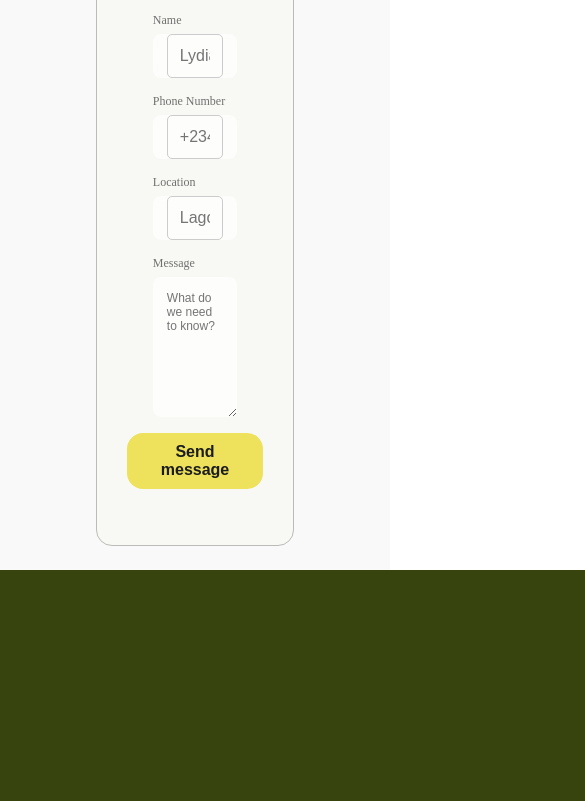
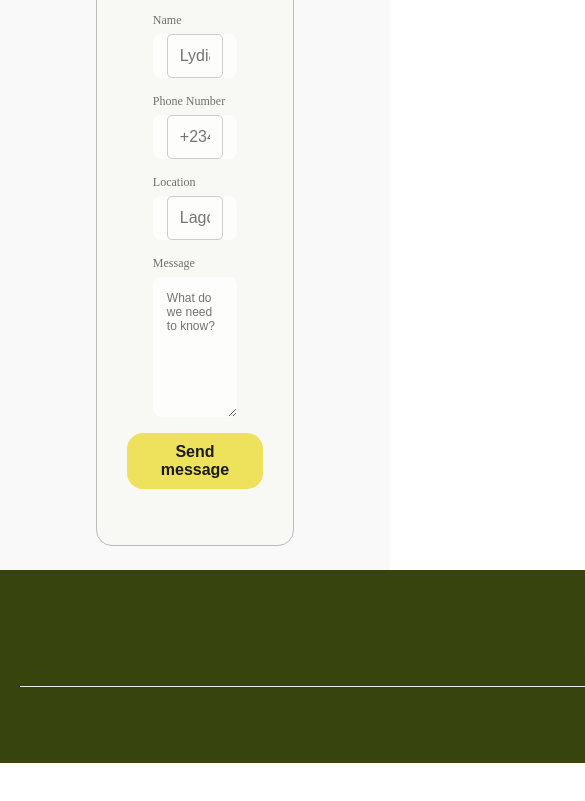
Before and after one commit to Arshad3908/Vitaverde, a plain HTML site: page index.html in a window 390 px wide. Shown: the part 5276-6077 px from the top of the page, 585 px wide, since content can reach past the window. After the commit the page ends 6039 px from the top, so only its background shows below. Drawn offline with Linux system fonts and the light colour scheme; a web font is replaced by a local one.

Commit message:
Update style.css

```diff
--- a/style.css
+++ b/style.css
@@ -628,7 +628,7 @@ Common CSS
     @media only screen and (max-width:1440px) {
         padding-top: var(--space-6xl);
         padding-bottom: var(--space-6xl);
-        width: 800%;
+        width: 400%;
     }
 
     @media only screen and (max-width:1050px) {
@@ -646,13 +646,16 @@ Common CSS
     padding-right: 56px;
     display: flex;
     justify-content: center;
+    width: auto;
     @media only screen and (max-width:1440px) {
         padding-left: var(--space-5xl);
         padding-right: var(--space-5xl);
+        width: 400%;
     }
     @media only screen and (max-width:1050px) {
         padding-left: var(--space-5xl);
         padding-right: var(--space-5xl);
+        width: 400%;
     }
 }
 .footer_column {
@@ -661,10 +664,10 @@ Common CSS
     width: 86%;
     flex-direction: column;
     @media only screen and (max-width:1440px) {
-        width: 15%;
+        width: 400%;
     }
     @media only screen and (max-width:1050px) {
-        width: 15%;
+        width: 400%;
     }
     @media only screen and (max-width:550px) {
         gap: var(--space-6xl);
@@ -714,9 +717,11 @@ Common CSS
     gap: var(--space-6xl);
     display: flex;
     flex-direction: column;
+    width: auto;
     @media only screen and (max-width:550px) {
         padding-left: var(--space-3xl);
         padding-right: var(--space-3xl);
+        width: 400%;
     }
 }
 .footer_divider {
@@ -728,8 +733,11 @@ Common CSS
     justify-content: space-between;
     align-items: center;
     gap: var(--space-5xl);
+    width: auto;
     @media only screen and (max-width:550px) {
         flex-direction: column;
+        align-self: start;
+        width: 400%;
     }
 }
 .footer_links {
@@ -745,5 +753,6 @@ Common CSS
     @media only screen and (max-width:1050px) {
         font-family: inter !important;
         font-weight: 50 !important;
+
     }
 }
```
